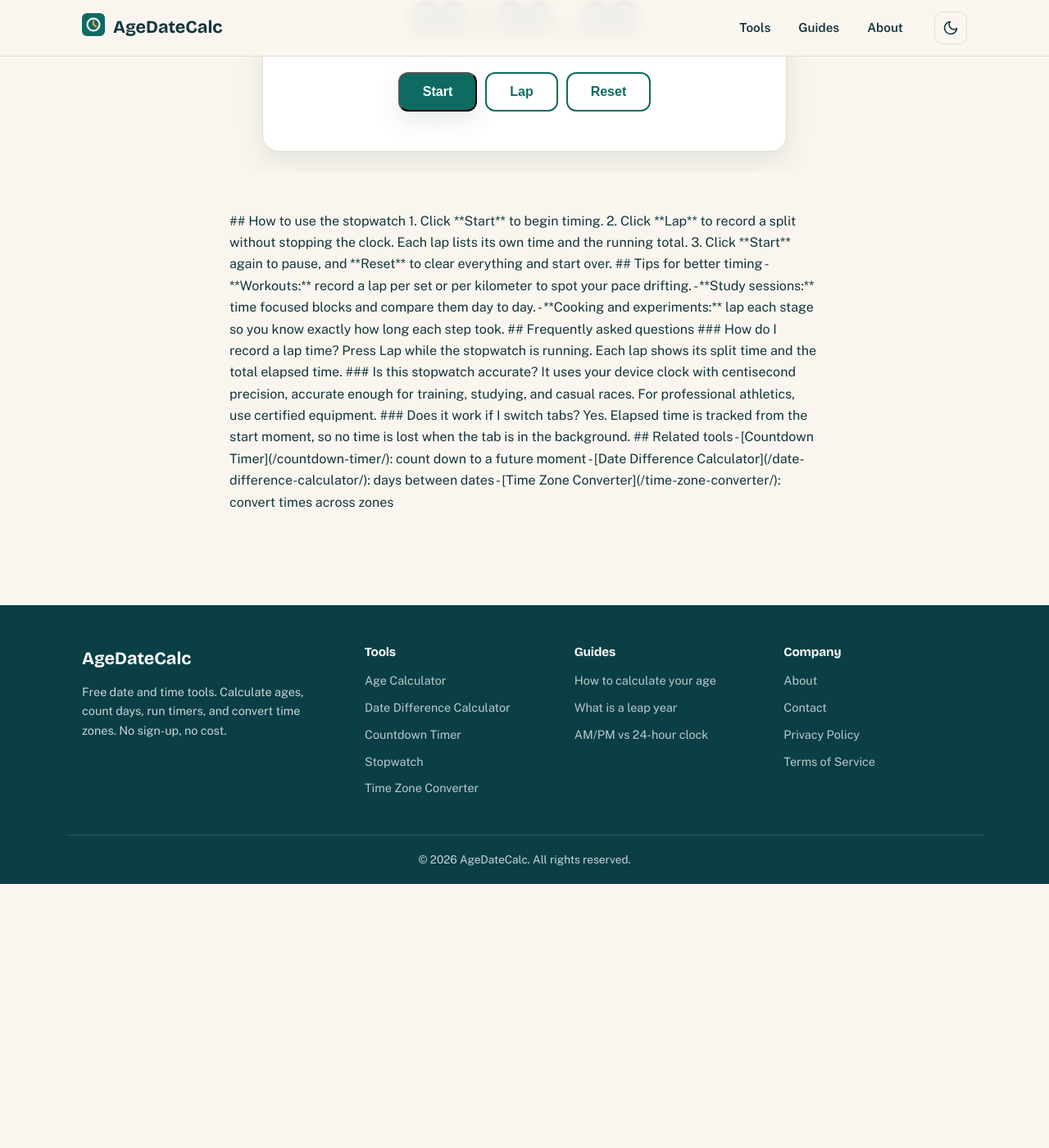
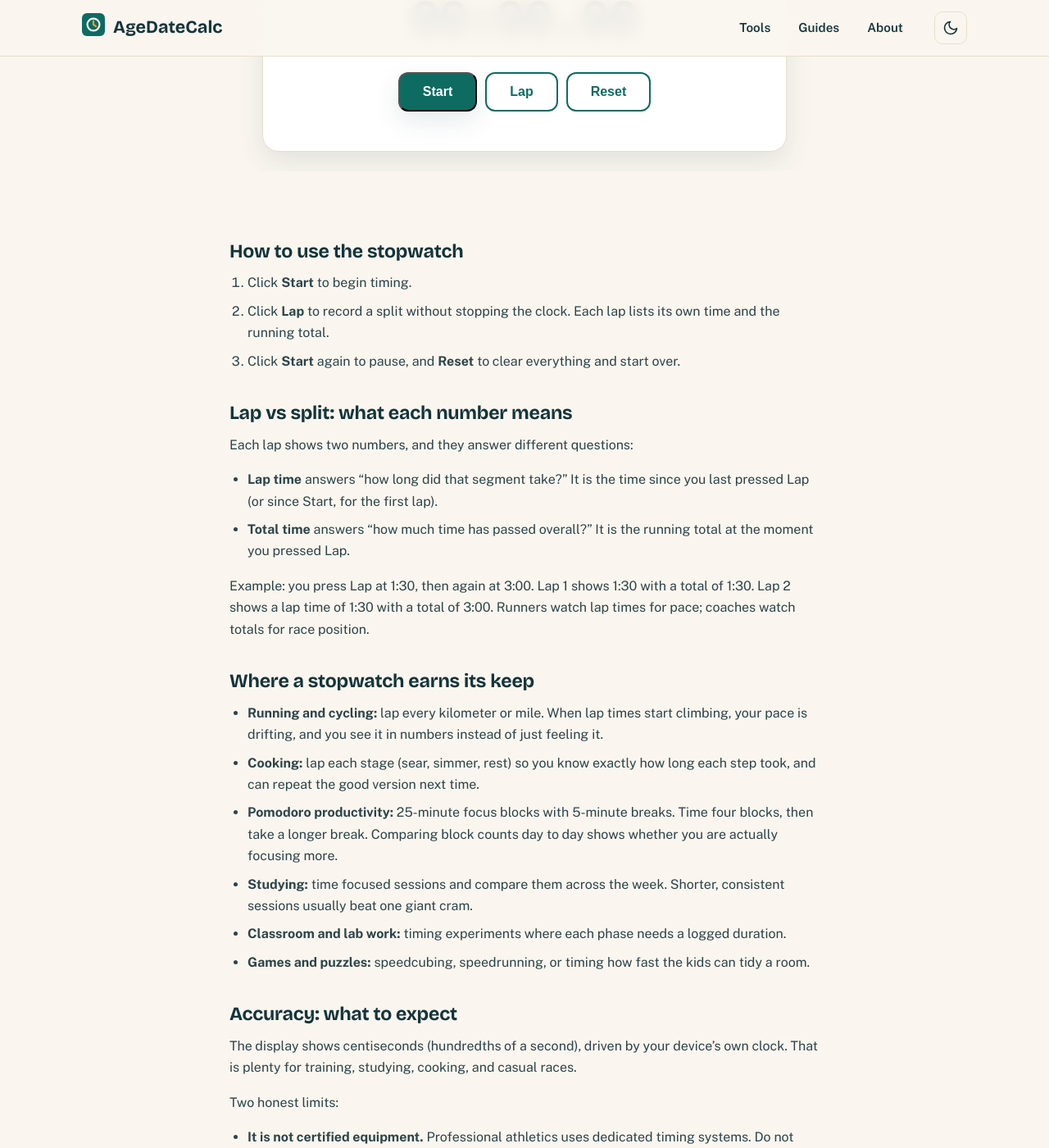
Before and after one commit to zaidmeo09-dhangal/agedatecalc, a Jekyll site: the page built from stopwatch.md, in a window 1280 px wide and 1400 px high, scrolled down 358 px. Shown: the whole window at 82% size. Built offline with Jekyll 4.4.1, drawn with Linux system fonts in a browser that asks for light colours; before the commit the page ends 1436 px from its top, so only the background shows below that; some of the changed text lies outside the part shown.

Commit message:
SEO deep audit: content expansion + structural fixes (stopwatch.md)

```diff
--- a/stopwatch.md
+++ b/stopwatch.md
@@ -52,7 +73,7 @@ schema: |
   </div>
 </section>
 
-<div class="prose">
+<div class="prose" markdown="1">
 
 ## How to use the stopwatch
 
@@ -60,11 +81,42 @@ schema: |
 2. Click **Lap** to record a split without stopping the clock. Each lap lists its own time and the running total.
 3. Click **Start** again to pause, and **Reset** to clear everything and start over.
 
-## Tips for better timing
+## Lap vs split: what each number means
 
-- **Workouts:** record a lap per set or per kilometer to spot your pace drifting.
-- **Study sessions:** time focused blocks and compare them day to day.
-- **Cooking and experiments:** lap each stage so you know exactly how long each step took.
+Each lap shows two numbers, and they answer different questions:
+
+- **Lap time** answers "how long did that segment take?" It is the time since you last pressed Lap (or since Start, for the first lap).
+- **Total time** answers "how much time has passed overall?" It is the running total at the moment you pressed Lap.
+
+Example: you press Lap at 1:30, then again at 3:00. Lap 1 shows 1:30 with a total of 1:30. Lap 2 shows a lap time of 1:30 with a total of 3:00. Runners watch lap times for pace; coaches watch totals for race position.
+
+## Where a stopwatch earns its keep
+
+- **Running and cycling:** lap every kilometer or mile. When lap times start climbing, your pace is drifting, and you see it in numbers instead of just feeling it.
+- **Cooking:** lap each stage (sear, simmer, rest) so you know exactly how long each step took, and can repeat the good version next time.
+- **Pomodoro productivity:** 25-minute focus blocks with 5-minute breaks. Time four blocks, then take a longer break. Comparing block counts day to day shows whether you are actually focusing more.
+- **Studying:** time focused sessions and compare them across the week. Shorter, consistent sessions usually beat one giant cram.
+- **Classroom and lab work:** timing experiments where each phase needs a logged duration.
+- **Games and puzzles:** speedcubing, speedrunning, or timing how fast the kids can tidy a room.
+
+## Accuracy: what to expect
+
+The display shows centiseconds (hundredths of a second), driven by your device's own clock. That is plenty for training, studying, cooking, and casual races.
+
+Two honest limits:
+
+- **It is not certified equipment.** Professional athletics uses dedicated timing systems. Do not settle a photo finish with a phone stopwatch.
+- **Your reaction time is inside the measurement.** Pressing Start and Stop by hand adds roughly 0.15 to 0.3 seconds of human delay at each end. For comparing your own laps against each other this cancels out, which is why lap-to-lap comparison is the most reliable use.
+
+Switching tabs or locking the screen loses no time: elapsed time is computed from start timestamps, not from counting ticks while you watch.
+
+## Tips for cleaner timing
+
+- **Lap early and often.** Extra laps cost nothing and you can ignore the ones you do not need. A lap you forgot to record is the real loss.
+- **Reset between sessions.** Yesterday's workout laps will only confuse today's timing.
+- **For intervals, watch the line, not the phone.** If you are coaching, press Lap exactly as the runner crosses, not a second later when you look down.
+- **Keep the device still and the screen awake** during critical timing, so a notification or auto-lock does not cover the display at the wrong moment.
+- **Calibrate once against a known interval.** Time a 60-second video or a microwave minute. If the stopwatch reads 60.00, you know your device clock is honest, and every future session inherits that trust.
 
 ## Frequently asked questions
 
@@ -82,9 +134,9 @@ Yes. Elapsed time is tracked from the start moment, so no time is lost when the
 
 ## Related tools
 
-- [Countdown Timer](/countdown-timer/): count down to a future moment
-- [Date Difference Calculator](/date-difference-calculator/): days between dates
-- [Time Zone Converter](/time-zone-converter/): convert times across zones
+- [Countdown Timer]({{ '/countdown-timer/' | relative_url }}): count down to a future moment
+- [Date Difference Calculator]({{ '/date-difference-calculator/' | relative_url }}): days between dates
+- [Time Zone Converter]({{ '/time-zone-converter/' | relative_url }}): convert times across zones
 
 </div>
 
```
Also changed, not shown: other parts of stopwatch.md (+42 -21 lines).
